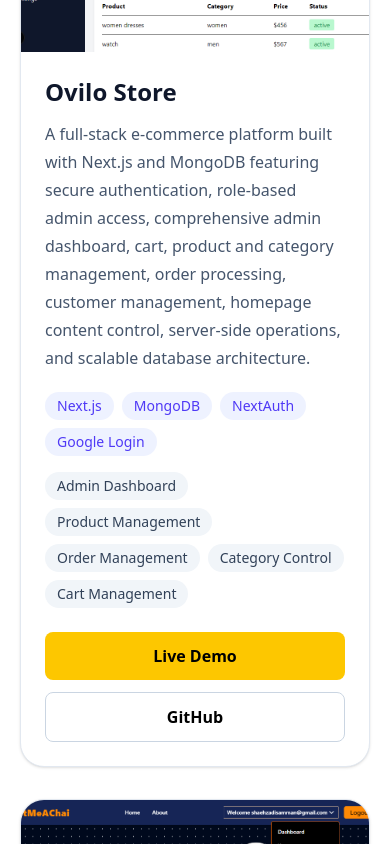
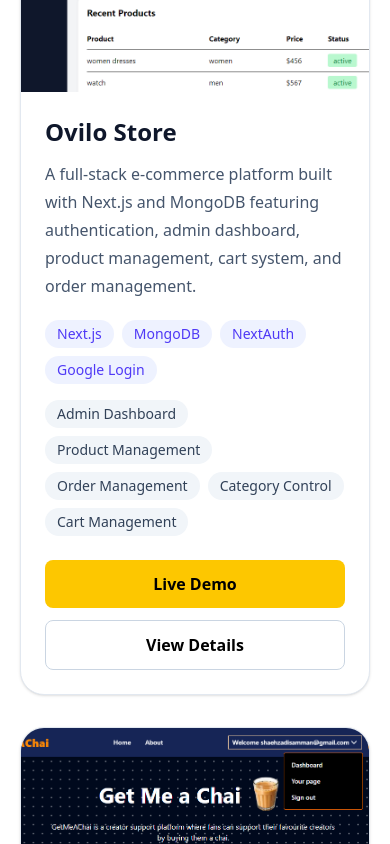
Before and after one commit to CodeBySamman/samman-dev-portfolio, a Next.js app: page / in a window 390 px wide. Shown: the part 4980-5824 px from the top of the page. Built offline with nearby package versions, Linux system fonts and the light colour scheme.

Commit message:
Added dynamic project details page and responsive design

```diff
--- a/Components/Footer.jsx
+++ b/Components/Footer.jsx
@@ -113,8 +113,8 @@
           </p>
 
           {/* Back To Top */}
-          <a
-            href="#"
+          <Link
+           href="/"
             className="
               flex items-center gap-2
               bg-yellow-400
@@ -127,8 +127,9 @@
             "
           >
             <FaArrowUp />
-            Top
-          </a>
+
+   Back Home
+          </Link>
 
         </div>
 
--- a/Components/Home.jsx
+++ b/Components/Home.jsx
@@ -31,7 +31,7 @@
         {/* Buttons */}
         <div className="flex flex-col sm:flex-row items-center justify-center gap-4 mt-10">
           <a
-            href="/project"
+            href="#projects"
             className="w-full sm:w-auto bg-yellow-400 text-black px-8 py-3 rounded-xl font-semibold hover:scale-105 transition duration-300"
           >
             View Projects
--- a/Components/Projects.jsx
+++ b/Components/Projects.jsx
@@ -1,54 +1,7 @@
-"use client"
-const projects = [
+"use client";
+import React from 'react';
 
-{
-  title: "Ovilo Store",
-  image: "/projects/ovi.png",
-  description:
-    "A full-stack e-commerce platform built with Next.js and MongoDB featuring secure authentication, role-based admin access, comprehensive admin dashboard, cart, product and category management, order processing, customer management, homepage content control, server-side operations, and scalable database architecture.",
-  stack: ["Next.js", "MongoDB", "NextAuth","Google Login"],
-  features: [
-    "Admin Dashboard",
-    "Product Management",
-    "Order Management",
-    "Category Control",
-    "Cart Management"
-  ],
-  github: "https://github.com/CodeBySamman",
-  live: "https://ovilo-ecommerce-platform.vercel.app",
-},
- {
-    title: "GetMeAChai",
-    image: "/projects/chiweeb.png",
-    description:
-      "A full-stack creator support platform developed with Next.js and MongoDB, featuring Google authentication with NextAuth, secure user management, server-side data handling, dynamic payment support workflow, and optimized backend operations.",
-    stack: ["Next.js", "MongoDB", "Tailwind CSS"],
-    features: ["NextAuth", "Google Login", "Server Actions", "Payment Getway"],
-    github: "https://github.com/CodeBySamman",
-    live: "https://getmeachai-nextjs.vercel.app",
-  },
- {
-    title: "Business Insights",
-    image: "/projects/blogs.png",
-    description:
-      "A full-stack business analytics platform built with MERN Stack featuring JWT authentication, role-based protected routes, secure password hashing with bcrypt, input validation, RESTful APIs, MongoDB data management, and scalable backend architecture for business data processing.",
-    stack: ["MongoDB", "Express", "React", "Node.js"],
-    features: ["JWT", "bcrypt", "Validation", "REST APIs"],
-    github: "https://github.com/CodeBySamman",
-    live: "https://bloginsights-fullstack-fdj4.vercel.app",
-  },
-
-  {
-    title: "Cloud Notes",
-    image: "/projects/nots.png",
-    description:
-      "A secure MERN-based note management application with JWT authentication, password encryption using bcrypt, protected API routes, complete CRUD operations, MongoDB integration, middleware-based authorization, and efficient user-specific data handling.",
-    stack: ["MongoDB", "Express", "React", "Node.js"],
-    features: ["JWT", "bcrypt", "Authentication", "CRUD"],
-    github: "https://github.com/CodeBySamman",
-    live: "https://cloudnotes-fullstack-mern-i3t2cp3q1-codebysammans-projects.vercel.app/",
-  },
-];
+import projects from '@/data/projects';
 
 export default function Projects() {
   return (
@@ -90,7 +43,7 @@
         >
 
           {/* Project Image */}
-         <div className="h-62 sm:h-72 bg-slate-200 overflow-hidden">
+         <div className="h-72 bg-slate-200 overflow-hidden">
   <img
     src={project.image}
     alt={project.title}
@@ -168,9 +121,7 @@
               </a>
 
               <a
-                href={project.github}
-                target="_blank"
-                rel="noopener noreferrer"
+                href={`/projects/${project.slug}`}
                 className="
                   border border-slate-300
                   px-5 py-3
@@ -181,7 +132,7 @@
                   transition
                 "
               >
-                GitHub
+                View Details
               </a>
 
             </div>
--- /dev/null
+++ b/app/projects/[slug]/page.js
@@ -0,0 +1,141 @@
+import projects from "@/data/projects";
+
+export default async function ProjectDetails({ params }) {
+
+  const { slug } = await params;
+
+  const project = projects.find(
+    (item) => item.slug === slug
+  );
+
+
+  if (!project) {
+    return (
+      <h1 className="text-center mt-20 text-3xl font-bold">
+        Not Found
+      </h1>
+    );
+  }
+
+
+  return (
+    <section className="min-h-screen bg-slate-950 text-white pt-24 pb-20 px-5 sm:px-8">
+
+      <div className="max-w-5xl mx-auto">
+
+
+        {/* Title */}
+        <h1 className="text-3xl sm:text-4xl md:text-5xl font-bold text-yellow-400">
+          {project.title}
+        </h1>
+
+
+        {/* Description */}
+        <p className="mt-6 text-slate-300 text-base sm:text-lg leading-7 sm:leading-8">
+          {project.description}
+        </p>
+
+
+
+        {/* Technologies */}
+        <div className="mt-10">
+
+          <h2 className="text-xl sm:text-2xl font-bold">
+            Technologies
+          </h2>
+
+
+          <div className="flex flex-wrap gap-3 mt-5">
+
+            {project.stack.map((tech)=>(
+              <span
+                key={tech}
+                className="
+                bg-yellow-400
+                text-black
+                px-3 sm:px-4
+                py-2
+                rounded-full
+                text-sm sm:text-base
+                font-medium
+                "
+              >
+                {tech}
+              </span>
+            ))}
+
+          </div>
+
+        </div>
+
+
+
+
+        {/* Features */}
+        <div className="mt-10">
+
+          <h2 className="text-xl sm:text-2xl font-bold">
+            Features
+          </h2>
+
+
+          <ul className="
+          mt-5
+          space-y-3
+          text-slate-300
+          text-sm
+          sm:text-base
+          ">
+
+            {project.features.map((feature)=>(
+              <li
+              key={feature}
+              className="flex items-center gap-2"
+              >
+                <span className="text-yellow-400">
+                  ✓
+                </span>
+                {feature}
+              </li>
+            ))}
+
+          </ul>
+
+        </div>
+
+
+
+
+        {/* Button */}
+        <div className="mt-10">
+
+          <a
+            href={project.live}
+            target="_blank"
+            rel="noopener noreferrer"
+            className="
+            inline-block
+            w-full
+            sm:w-auto
+            text-center
+            bg-yellow-400
+            text-black
+            px-6
+            py-3
+            rounded-lg
+            font-semibold
+            hover:scale-105
+            transition
+            "
+          >
+            Live Demo
+          </a>
+
+        </div>
+
+
+      </div>
+
+    </section>
+  );
+}
--- /dev/null
+++ b/data/projects.js
@@ -0,0 +1,53 @@
+
+const projects = [
+
+{
+  title: "Ovilo Store",
+  image: "/projects/ovi.png",
+  description:
+  "A full-stack e-commerce platform built with Next.js and MongoDB featuring authentication, admin dashboard, product management, cart system, and order management.",
+  stack: ["Next.js", "MongoDB", "NextAuth","Google Login"],
+  features: [
+    "Admin Dashboard",
+    "Product Management",
+    "Order Management",
+    "Category Control",
+    "Cart Management"
+  ],
+  slug: "ovilo-store",
+  live: "https://ovilo-ecommerce-platform.vercel.app",
+},
+ {
+    title: "GetMeAChai",
+    image: "/projects/chiweeb.png",
+    description:
+      "A full-stack creator support platform developed with Next.js and MongoDB, featuring Google authentication with NextAuth, secure user management, server-side data handling, dynamic payment support workflow, and optimized backend operations.",
+    stack: ["Next.js", "MongoDB", "Tailwind CSS"],
+    features: ["NextAuth", "Google Login", "Server Actions", "Payment Getway"],
+   slug: "getmeachai",
+    live: "https://getmeachai-nextjs.vercel.app",
+  },
+ {
+    title: "Business Insights",
+    image: "/projects/blogs.png",
+    description:
+      "A full-stack business analytics platform built with MERN Stack featuring JWT authentication, role-based protected routes, secure password hashing with bcrypt, input validation, RESTful APIs, MongoDB data management, and scalable backend architecture for business data processing.",
+    stack: ["MongoDB", "Express", "React", "Node.js"],
+    features: ["JWT", "bcrypt", "Validation", "REST APIs"],
+    slug: "business-insights",
+    live: "https://bloginsights-fullstack-fdj4.vercel.app",
+  },
+
+  {
+    title: "Cloud Notes",
+    image: "/projects/nots.png",
+    description:
+      "A secure MERN-based note management application with JWT authentication, password encryption using bcrypt, protected API routes, complete CRUD operations, MongoDB integration, middleware-based authorization, and efficient user-specific data handling.",
+    stack: ["MongoDB", "Express", "React", "Node.js"],
+    features: ["JWT", "bcrypt", "Authentication", "CRUD"],
+  slug: "cloud-notes",
+    live: "https://cloudnotes-fullstack-mern-i3t2cp3q1-codebysammans-projects.vercel.app/",
+  },
+];
+
+export default projects;
```
